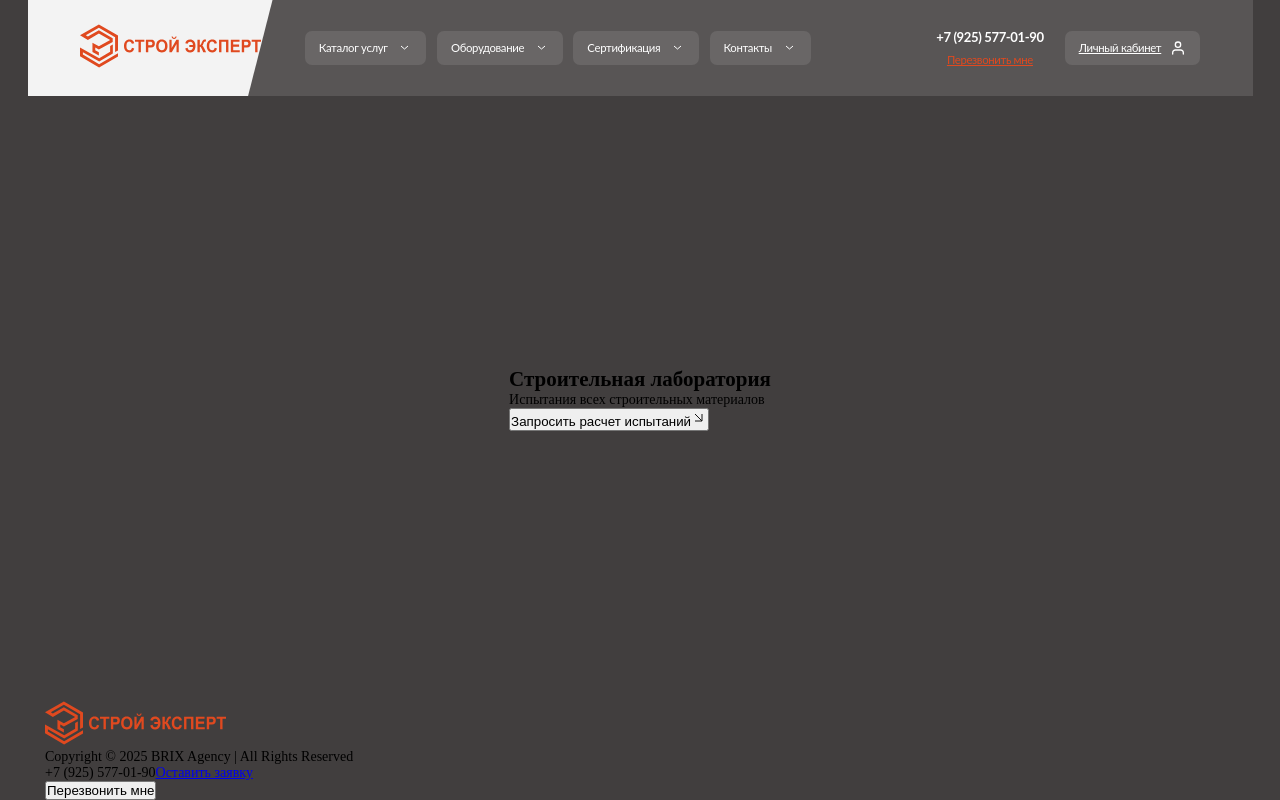
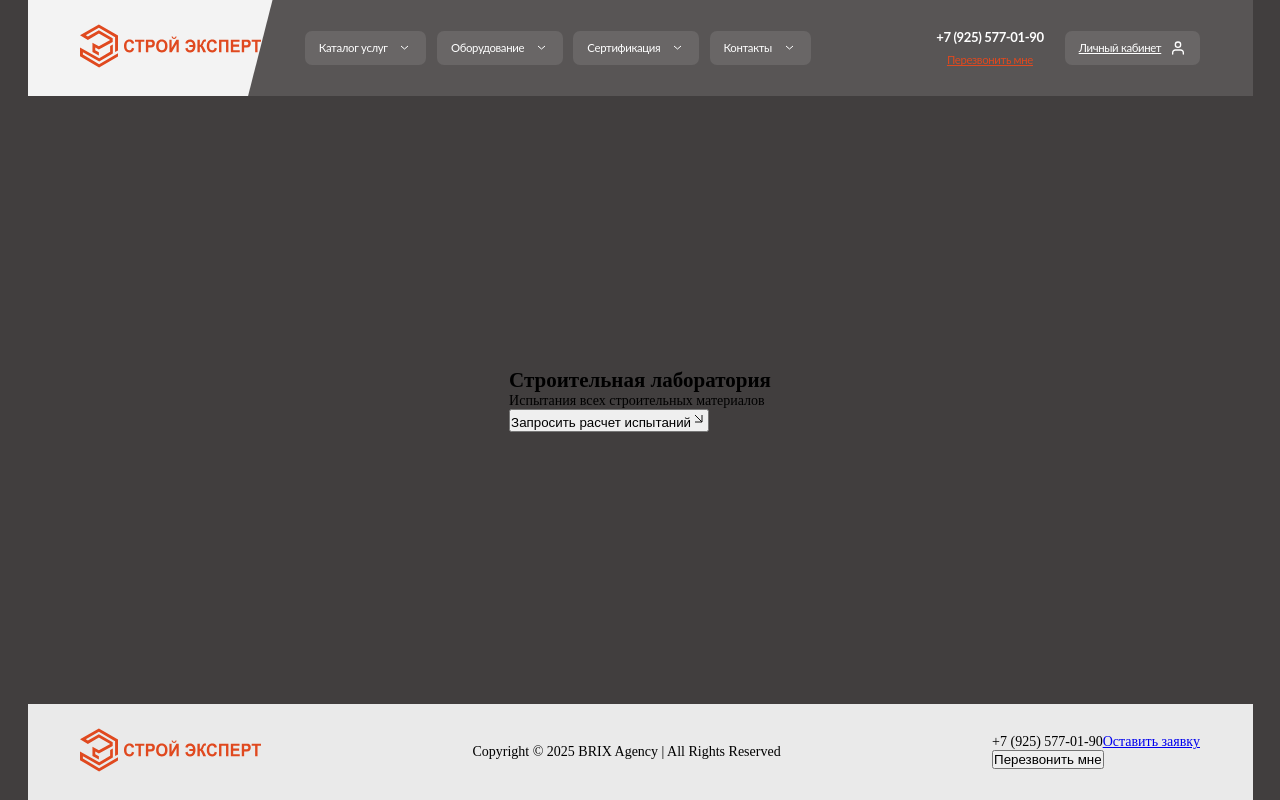
Before and after one commit to lusyio/FullApiTemplate, a Nuxt app in the folder frontend/app-nuxt/: page / in a window 1280 px wide. Built offline with nearby package versions, Linux system fonts and the light colour scheme.

Commit message:
RBD-4 Add footer and change app title and favicon

```diff
--- /dev/null
+++ b/frontend/app-nuxt/assets/styles/scss/footer.scss
@@ -0,0 +1,16 @@
+.page-footer--outer {
+  display: flex;
+  flex-direction: column;
+  align-items: center;
+  justify-content: center;
+  padding: rem(30px) rem(60px);
+  background: #EAEAEA;
+}
+.page-footer--inner {
+  z-index: 1000;
+  display: flex;
+  width: 100%;
+  justify-content: space-between;
+  align-items: center;
+  height: rem(50px);
+}
--- a/frontend/app-nuxt/assets/styles/scss/main.scss
+++ b/frontend/app-nuxt/assets/styles/scss/main.scss
@@ -1,4 +1,5 @@
 @import "header";
+@import "footer";
 
 .button-with-icon {
   border-radius: rem(8px);
--- a/frontend/app-nuxt/components/Footer.vue
+++ b/frontend/app-nuxt/components/Footer.vue
@@ -1,18 +1,16 @@
 <template>
-  <footer>
-    <div class="footer">
-      <div class="container">
-        <nuxt-link to="/">
-          <img class="footer__logo" src="../public/images/logo.svg" srcset="../public/images/logo@2x.svg 2x" alt="Лого" />
-        </nuxt-link>
-        <p class="footer__copyright">Copyright © 2025 BRIX Agency | All Rights Reserved</p>
-        <div class="footer__feedback">
-          <p class="footer__feedback-contacts">
-            <span class="footer__feedback-contacts-contact footer__feedback-contacts-contact--phone">+7 (925) 577-01-90</span>
-            <nuxt-link to="/order" class="footer__feedback-contacts-contact footer__feedback-contacts-contact--order">Оставить заявку</nuxt-link>
-          </p>
-          <button class="footer__feedback-button">Перезвонить мне</button>
-        </div>
+  <footer class="page-footer--outer">
+    <div class="page-footer--inner">
+      <nuxt-link to="/">
+        <img class="page-footer--logo-image" src="../public/images/logo.svg" srcset="../public/images/logo@2x.svg 2x" alt="Лого"/>
+      </nuxt-link>
+      <p class="page-footer--copyright">Copyright © 2025 BRIX Agency | All Rights Reserved</p>
+      <div class="page-footer-feedback">
+        <p class="page-footer-feedback-contacts">
+          <span class="page-footer-feedback-phone">+7 (925) 577-01-90</span>
+          <nuxt-link to="/order" class="page-footer-feedback-make-order-link">Оставить заявку</nuxt-link>
+        </p>
+        <button class="footer__feedback-button">Перезвонить мне</button>
       </div>
     </div>
   </footer>
--- a/frontend/app-nuxt/nuxt.config.ts
+++ b/frontend/app-nuxt/nuxt.config.ts
@@ -2,6 +2,14 @@
 
 export default defineNuxtConfig({
     devtools: {enabled: true},
+    app: {
+        head: {
+            'title': 'СТРОЙ ЭКСПЕРТ',
+            link: [
+                {rel: 'icon', type: 'image/x-icon', href: '/images/favicon.ico'}
+            ]
+        }
+    },
     alias: {
         "~": "/<srcDir>",
         "@": "/<srcDir>",
```
Also changed, not shown: 1 other file (tests, documents, lock files or other folders).
